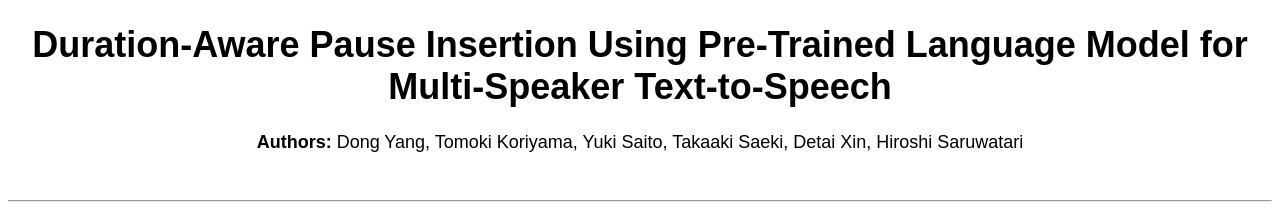
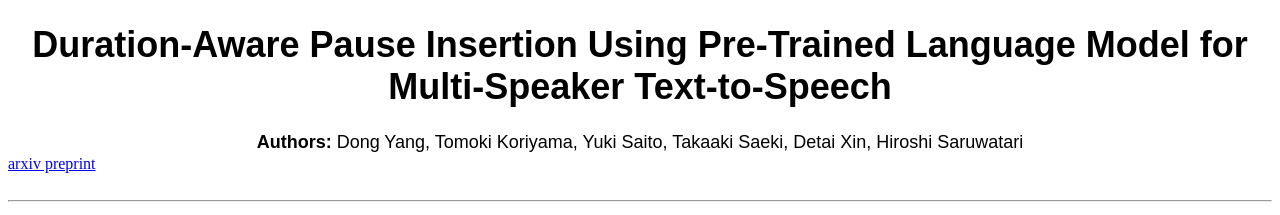
Before and after one commit to ydqmkkx/pause-insertion-demo, a plain HTML site: page index.html in a window 1280 px wide. Shown: the top 215 px of the page. Drawn offline with Linux system fonts and the light colour scheme.

Commit message:
Update index.html

```diff
--- a/index.html
+++ b/index.html
@@ -13,6 +13,7 @@
 <body>
 <font size='4', face="Arial"><h1><center>Duration-Aware Pause Insertion Using Pre-Trained Language Model for Multi-Speaker Text-to-Speech</center></h1></font>
 <font size='4', face="Arial"><center><b>Authors:</b> Dong Yang, Tomoki Koriyama, Yuki Saito, Takaaki Saeki, Detai Xin, Hiroshi Saruwatari</center></font>
+                            <a href="https://arxiv.org/abs/2302.13652">arxiv preprint</a>
 
 <br></br>
 <hr/>
```
